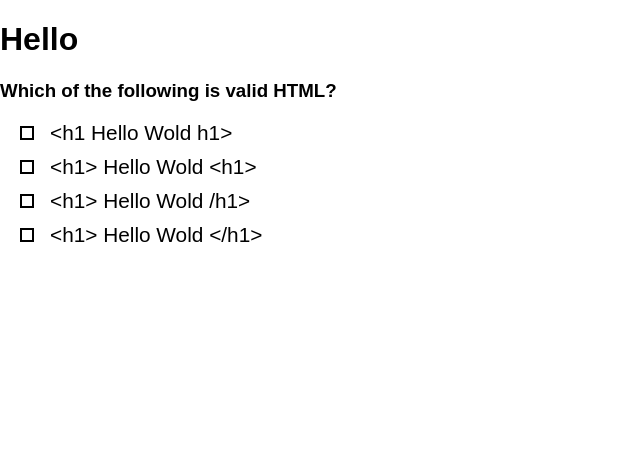
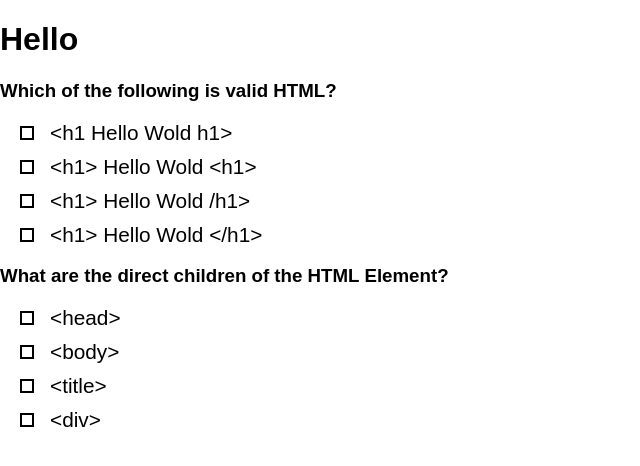
Before and after one commit to kurtpetrek/online-testing, a React (Create React App) app: page / in a window 1280 px wide. Both pictures are taken after a click on the button "Start Test". Shown: the top 466 px of the page, without its empty margins (0-640 px from the left). Built offline with nearby package versions, Linux system fonts and the light colour scheme.

Commit message:
Creates basic MultipleAnswers Component

```diff
--- /dev/null
+++ b/src/components/MultipleAnswers.js
@@ -0,0 +1,73 @@
+import React, { Component } from "react";
+import styled from "styled-components";
+
+import StyledCheckBox from "./StyledCheckBox";
+
+class MultipleAnswers extends Component {
+  constructor(props) {
+    super(props);
+    var data = props.questionsData;
+    this.state = {
+      answer: []
+    };
+    this.question = data.question;
+    this.options = data.options;
+    this.index = parseInt(props.indexKey, 10);
+    this.onAnswer = props.onAnswer;
+  }
+
+  onOptionClick = e => {
+    const answer = e.target.value;
+
+    if (!this.state.answer.includes(answer)) {
+      this.setState(
+        prevState => {
+          prevState.answer.push(answer);
+          return prevState;
+        },
+        () => {
+          this.onAnswer(this.state.answer, this.index);
+        }
+      );
+    } else {
+      this.setState(
+        prevState => {
+          const index = prevState.answer.indexOf(answer);
+          prevState.answer.splice(index, 1);
+          return prevState;
+        },
+        () => {
+          this.onAnswer(this.state.answer, this.index);
+        }
+      );
+    }
+  };
+
+  render() {
+    const options = this.options.map((val, i, a) => {
+      let checked = false;
+      if (this.state.answer.includes(val)) {
+        checked = true;
+      }
+      return (
+        <StyledCheckBox
+          handleInput={this.onOptionClick}
+          checked={checked}
+          key={val}
+          value={val}
+        >
+          {val}
+        </StyledCheckBox>
+      );
+    });
+
+    return (
+      <div>
+        <h3>{this.question}</h3>
+        {options}
+      </div>
+    );
+  }
+}
+
+export default MultipleAnswers;
--- a/src/components/TestView.js
+++ b/src/components/TestView.js
@@ -5,6 +5,7 @@ import questions from "./../data/questions";
 
 import Button from "./Button";
 import SingleAnswer from "./SingleAnswer";
+import MultipleAnswers from "./MultipleAnswers";
 
 class TestView extends Component {
   constructor(props) {
@@ -30,6 +31,11 @@ class TestView extends Component {
           indexKey="0"
           onAnswer={this.handleAnswer}
         />
+        <MultipleAnswers
+          questionsData={questions[1]}
+          indexKey="1"
+          onAnswer={this.handleAnswer}
+        />
       </div>
     );
   }
--- a/src/data/questions.js
+++ b/src/data/questions.js
@@ -1,14 +1,20 @@
 const questions = [
   {
-    type: 'SINGLE CHOICE',
-    question: 'Which of the following is valid HTML?',
+    type: "SINGLE ANSWER",
+    question: "Which of the following is valid HTML?",
     options: [
-      '<h1 Hello Wold h1>',
-      '<h1> Hello Wold <h1>',
-      '<h1> Hello Wold /h1>',
-      '<h1> Hello Wold </h1>'
+      "<h1 Hello Wold h1>",
+      "<h1> Hello Wold <h1>",
+      "<h1> Hello Wold /h1>",
+      "<h1> Hello Wold </h1>"
     ],
-    answer: '<h1> Hello Wold </h1>'
+    answer: "<h1> Hello Wold </h1>"
+  },
+  {
+    type: "MULTIPLE ANSWERS",
+    question: "What are the direct children of the HTML Element?",
+    options: ["<head>", "<body>", "<title>", "<div>"],
+    answer: ["<body>", "<head>"]
   }
 ];
 
```
